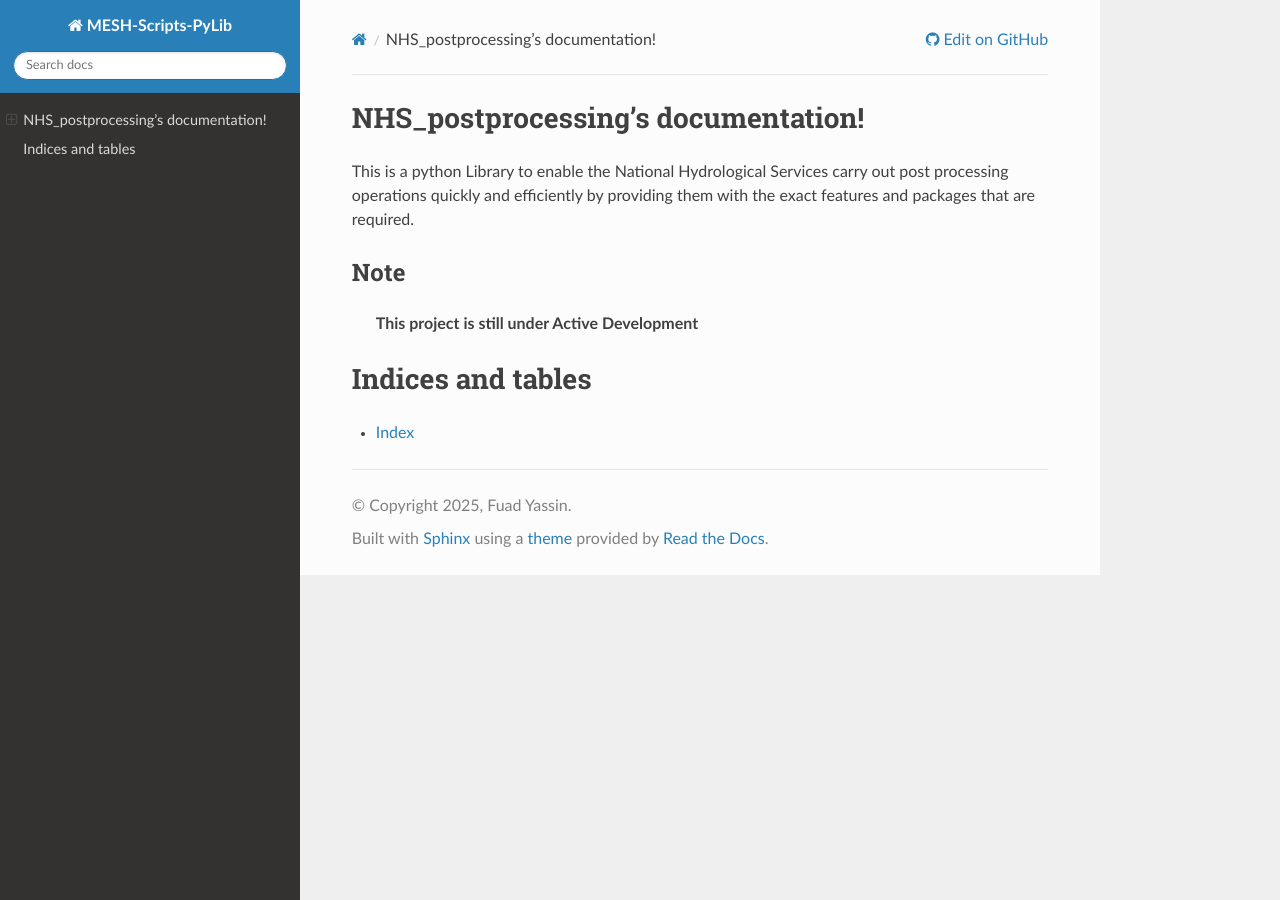
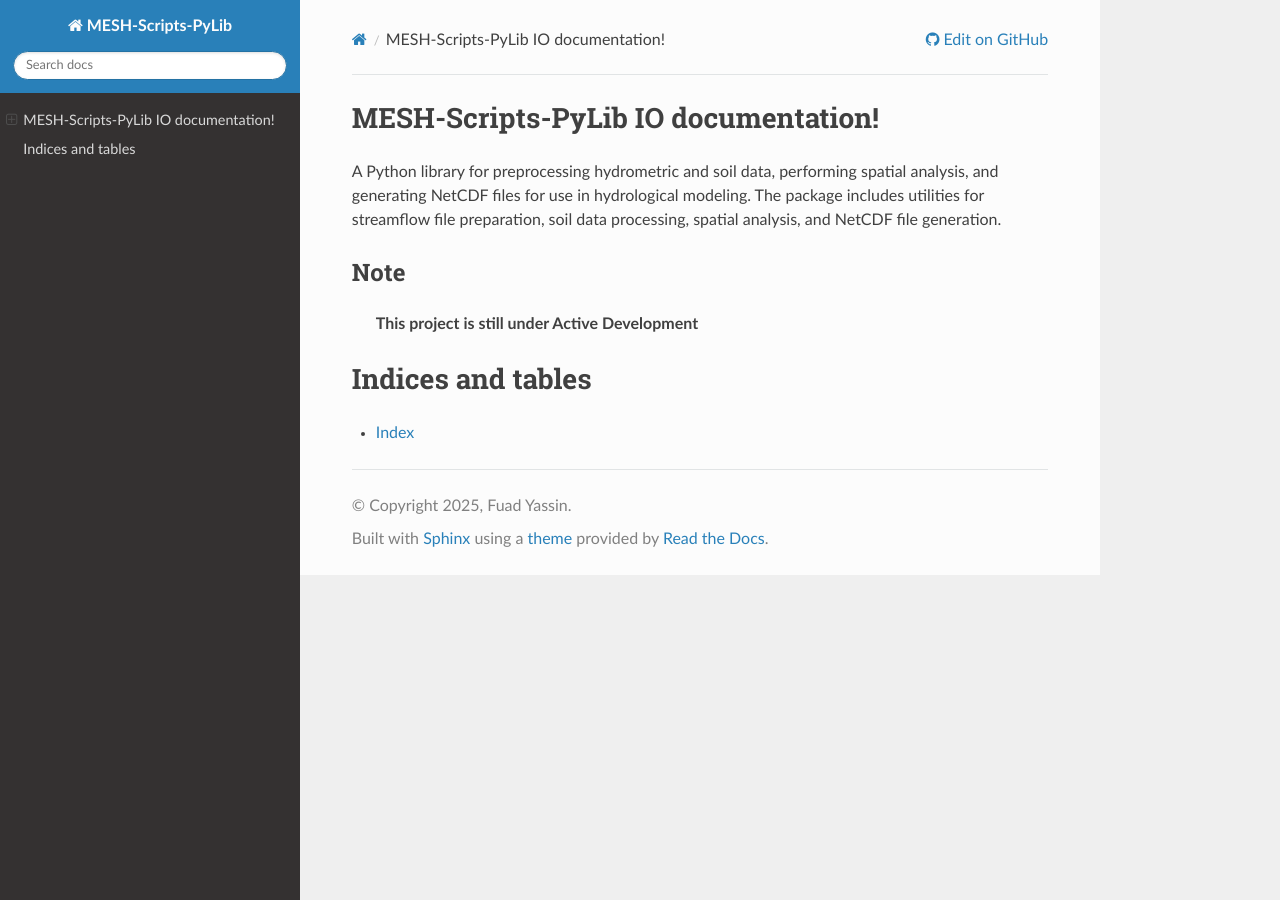
Before and after one commit to fuadyassin/MESH-Scripts-PyLib, a Sphinx documentation site: the page built from docs/source/index.rst, in a window 1280 px wide. Built offline with Sphinx 7.4.7 and the Read the Docs theme 3.1.0, drawn with Linux system fonts in a browser that asks for light colours.

Commit message:
Update index.rst

```diff
--- a/docs/source/index.rst
+++ b/docs/source/index.rst
@@ -3,12 +3,11 @@
    You can adapt this file completely to your liking, but it should at least
    contain the root `toctree` directive.
 
-NHS_postprocessing's documentation!
+MESH-Scripts-PyLib IO documentation!
 ===================================
 
-This is a python Library to enable the National Hydrological Services carry out
-post processing operations quickly and efficiently by providing them with the exact
-features and packages that are required.
+A Python library for preprocessing hydrometric and soil data, performing spatial analysis, and generating NetCDF files for use in hydrological modeling.
+The package includes utilities for streamflow file preparation, soil data processing, spatial analysis, and NetCDF file generation.
 
 Note
 ----
```
